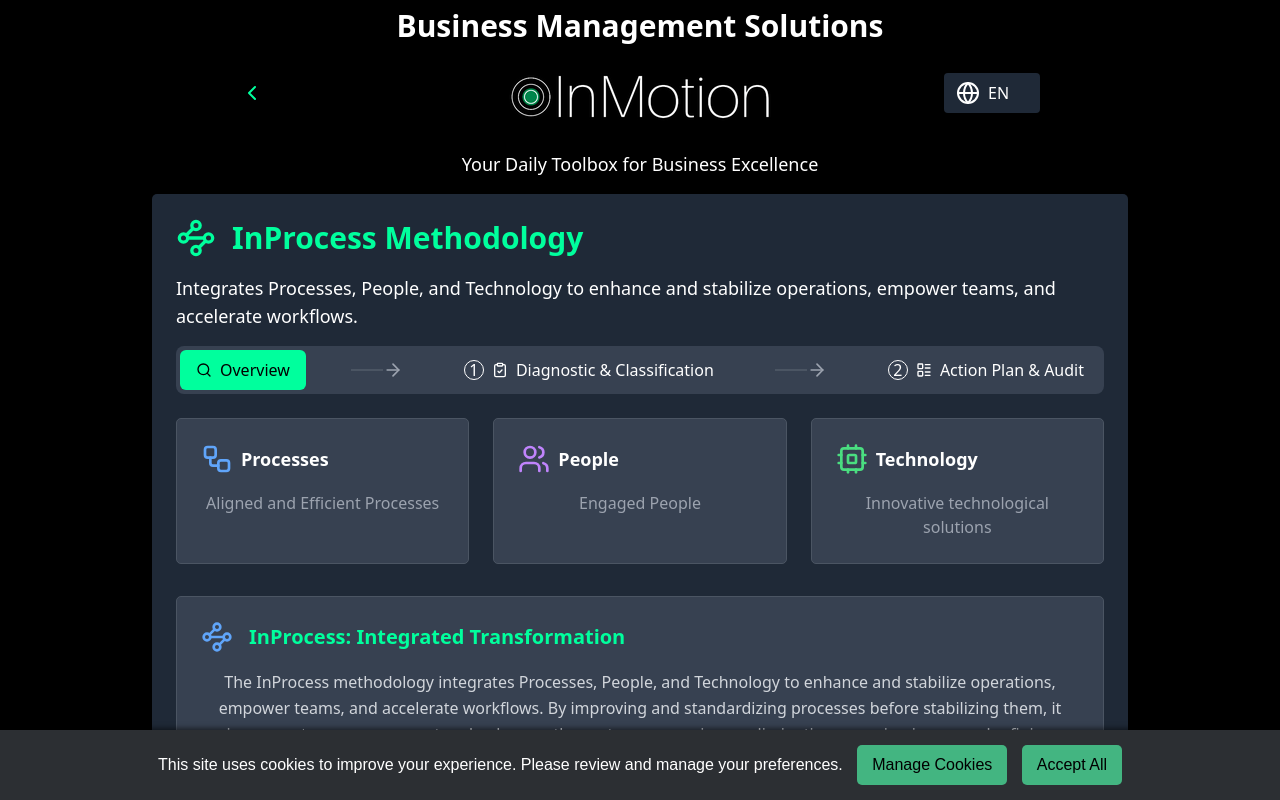
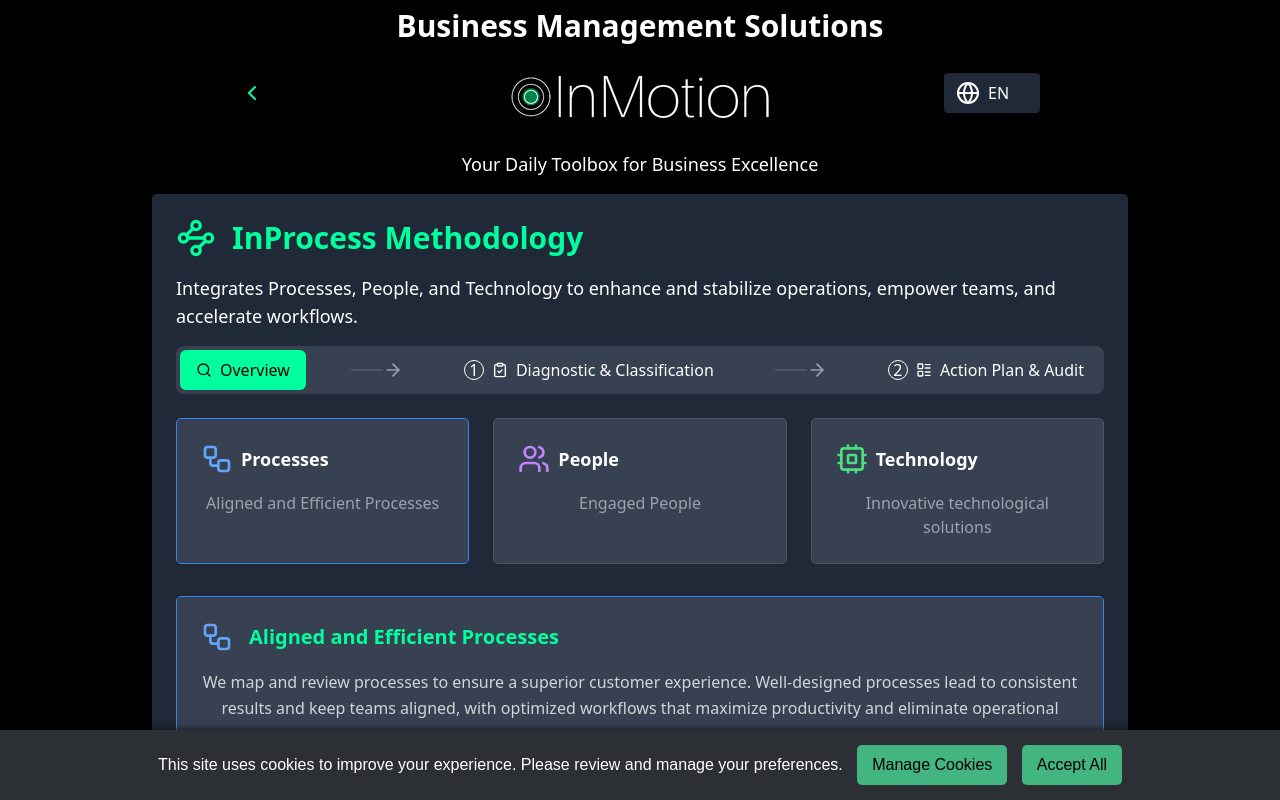
Before and after one commit to beloureiro/NS3, a React (Create React App) app: page /NS3/inprocess in a window 1280 px wide. Shown: the top 800 px of the page. Built offline with nearby package versions, Linux system fonts and the light colour scheme.

Commit message:
logica de cores no inprocess

```diff
--- a/src/Solutions/Inprocess.js
+++ b/src/Solutions/Inprocess.js
@@ -70,7 +70,8 @@ const TabsContent = ({ children, value, className }) => {
 
 // Main component for the InProcess Methodology section
 const InProcessMethodology = ({ language, setLanguage }) => {
-  const [selectedItem, setSelectedItem] = useState(null);
+  // Set initial state of selectedItem to "processos" to show "Processes" explanation by default
+  const [selectedItem, setSelectedItem] = useState("processos");
   const [currentTab, setCurrentTab] = useState("overview");
 
   // Get translations based on selected language
@@ -99,8 +100,8 @@ const InProcessMethodology = ({ language, setLanguage }) => {
       processos: <Workflow className="w-8 h-8 text-blue-400" />,
       pessoas: <Users className="w-8 h-8 text-purple-400" />,
       tecnologia: <Cpu className="w-8 h-8 text-green-400" />,
-      diagnostico: <ClipboardCheck className="w-8 h-8 text-blue-400" />, // Ensure the icon is ClipboardCheck
-      planoAcao: <LayoutList className="w-8 h-8 text-green-400" />, // Update the icon here
+      diagnostico: <ClipboardCheck className="w-8 h-8 text-blue-400" />,
+      planoAcao: <LayoutList className="w-8 h-8 text-green-400" />,
       metricas: <Search className="w-8 h-8 text-blue-400" />,
       beneficios: <BarChart className="w-8 h-8 text-yellow-400" />,
     };
@@ -112,7 +113,7 @@ const InProcessMethodology = ({ language, setLanguage }) => {
   // Handler for tab changes
   const handleTabChange = (newTab) => {
     setCurrentTab(newTab);
-    setSelectedItem(null);
+    setSelectedItem(null); // Reset selectedItem on tab change
   };
 
   return (
@@ -129,7 +130,7 @@ const InProcessMethodology = ({ language, setLanguage }) => {
               </div>
               <p className="text-white text-lg text-left mb-4">{t.subtitle}</p>
 
-              {/* Tabs component */}
+              {/* (1) Tabs component */}
               <Tabs
                 defaultValue="overview"
                 className="space-y-6"
@@ -210,18 +211,21 @@ const InProcessMethodology = ({ language, setLanguage }) => {
                       >
                         2
                       </div>
-                      <LayoutList className="w-4 h-4" />{" "}
-                      {/* Update the icon here */}
+                      <LayoutList className="w-4 h-4" />
                       <span>{t.actionPlan}</span>
                     </div>
                   </TabsTrigger>
                 </div>
 
-                {/* Tabs content for each tab */}
+                {/* (2) Tabs content for overview */}
                 <TabsContent value="overview" className="space-y-4">
                   <div className="grid grid-cols-3 gap-6">
                     <div
-                      className="bg-gray-700 p-6 rounded-[5px] border border-gray-600 hover:border-blue-500 transition-colors cursor-pointer"
+                      className={`bg-gray-700 p-6 rounded-[5px] border ${
+                        selectedItem === "processos"
+                          ? "border-blue-500"
+                          : "border-gray-600"
+                      } hover:border-blue-500 transition-colors cursor-pointer`}
                       onClick={() => setSelectedItem("processos")}
                     >
                       <div className="flex items-center space-x-2 mb-4">
@@ -231,7 +235,11 @@ const InProcessMethodology = ({ language, setLanguage }) => {
                       <p className="text-gray-400">{t.processesDesc}</p>
                     </div>
                     <div
-                      className="bg-gray-700 p-6 rounded-[5px] border border-gray-600 hover:border-purple-500 transition-colors cursor-pointer"
+                      className={`bg-gray-700 p-6 rounded-[5px] border ${
+                        selectedItem === "pessoas"
+                          ? "border-purple-500"
+                          : "border-gray-600"
+                      } hover:border-purple-500 transition-colors cursor-pointer`}
                       onClick={() => setSelectedItem("pessoas")}
                     >
                       <div className="flex items-center space-x-2 mb-4">
@@ -241,7 +249,11 @@ const InProcessMethodology = ({ language, setLanguage }) => {
                       <p className="text-gray-400">{t.peopleDesc}</p>
                     </div>
                     <div
-                      className="bg-gray-700 p-6 rounded-[5px] border border-gray-600 hover:border-green-500 transition-colors cursor-pointer"
+                      className={`bg-gray-700 p-6 rounded-[5px] border ${
+                        selectedItem === "tecnologia"
+                          ? "border-green-500"
+                          : "border-gray-600"
+                      } hover:border-green-500 transition-colors cursor-pointer`}
                       onClick={() => setSelectedItem("tecnologia")}
                     >
                       <div className="flex items-center space-x-2 mb-4">
@@ -300,9 +312,19 @@ const InProcessMethodology = ({ language, setLanguage }) => {
                 </TabsContent>
               </Tabs>
 
-              {/* Explanation section based on selected tab and item */}
+              {/* (3) Explanation section */}
               <div className="mt-8">
-                <div className="bg-gray-700 p-6 rounded-[5px] border border-gray-600">
+                <div
+                  className={`bg-gray-700 p-6 rounded-[5px] border ${
+                    selectedItem === "processos"
+                      ? "border-blue-500"
+                      : selectedItem === "pessoas"
+                      ? "border-purple-500"
+                      : selectedItem === "tecnologia"
+                      ? "border-green-500"
+                      : "border-gray-600"
+                  }`}
+                >
                   <div className="flex items-center space-x-4 mb-4">
                     {getIcon(selectedItem || tabToExplanationMap[currentTab])}
                     <h3 className="text-xl font-semibold text-[#00ff9d]">
```
